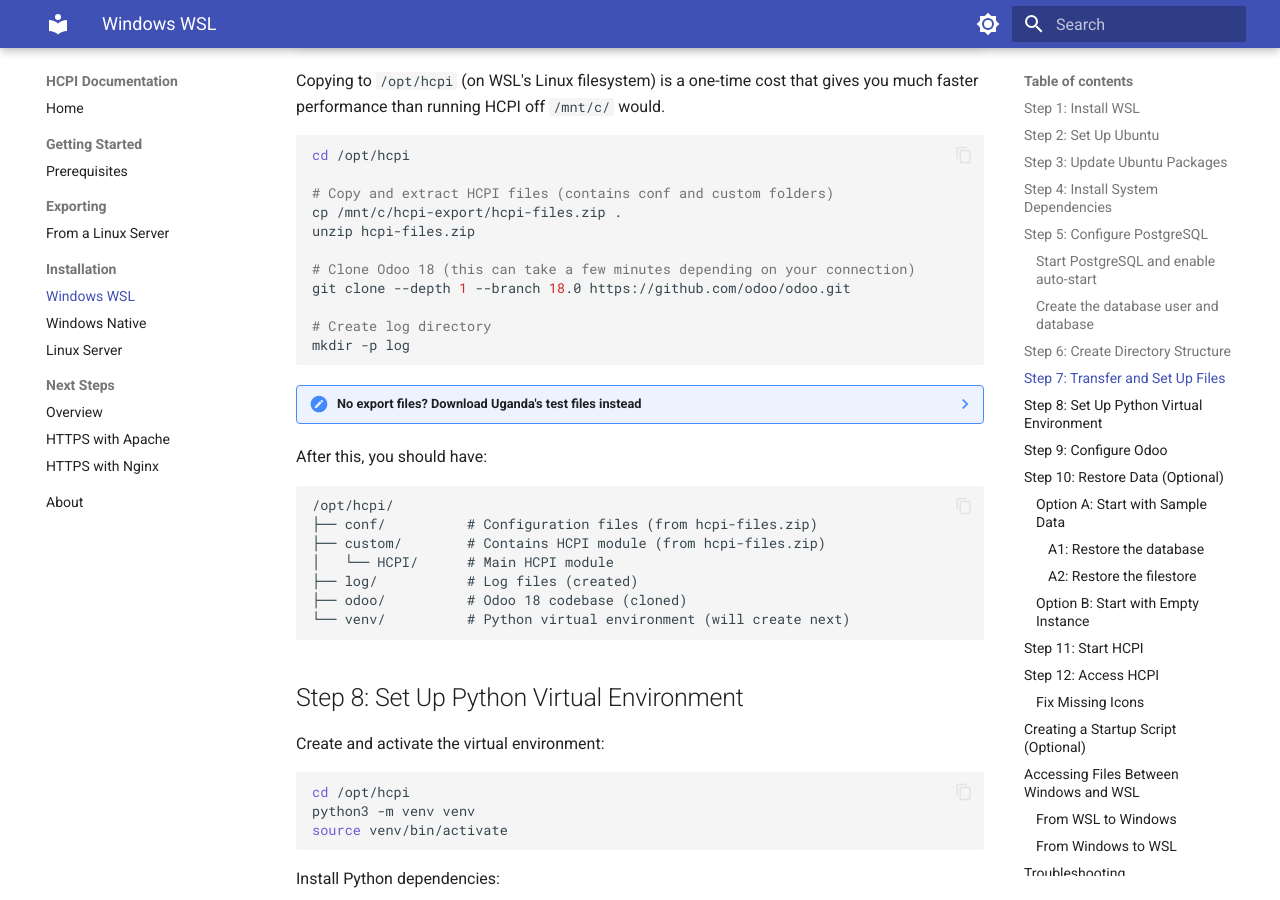
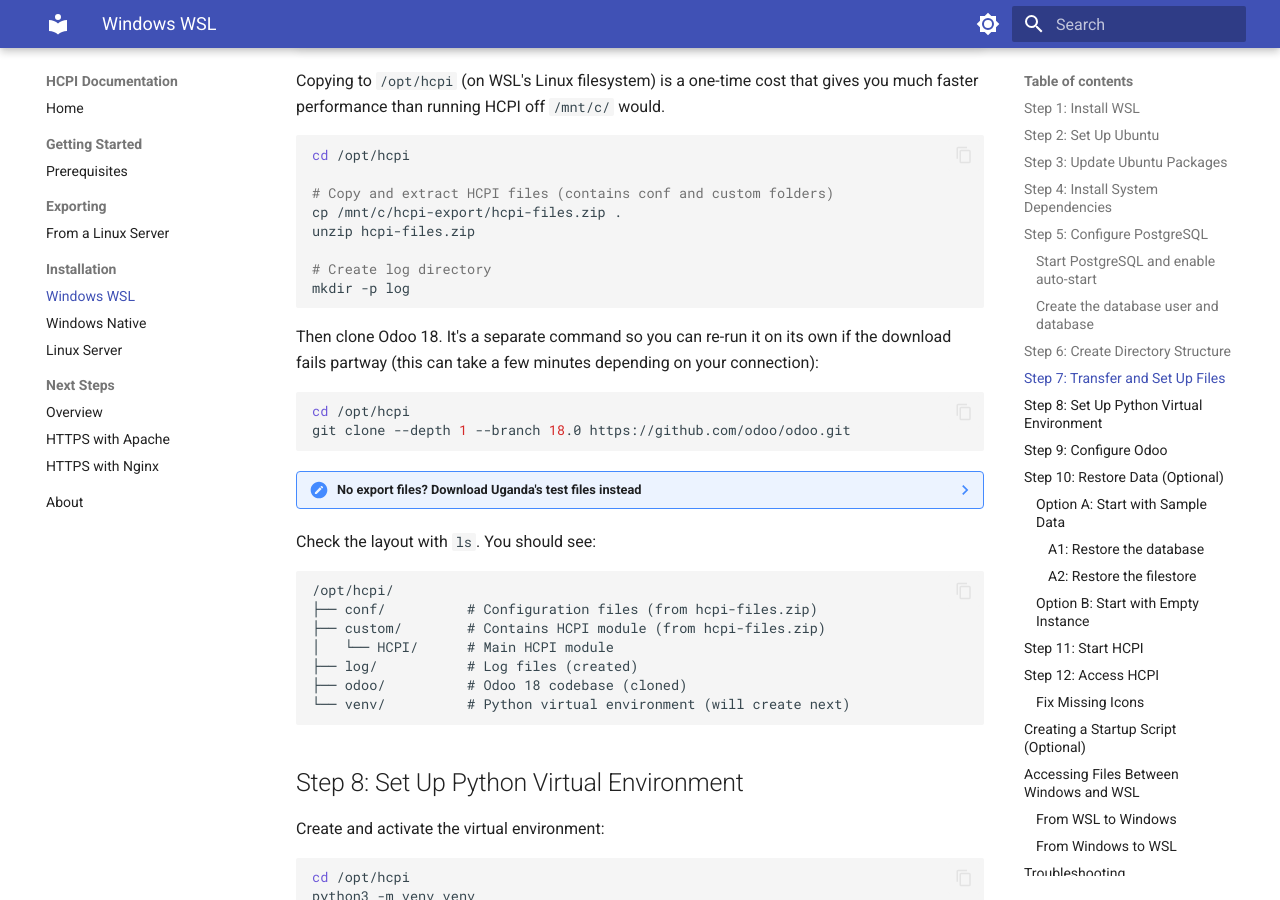
Before and after one commit to kanyeceejayA/hcpi-docs, an MkDocs documentation site: the page built from docs/installation/windows-wsl.md, in a window 1280 px wide and 900 px high, scrolled down 2942 px. Built offline with MkDocs 1.6.1 and Material for MkDocs 9.7.7, drawn with Linux system fonts in a browser that asks for light colours.

Commit message:
Clarify Odoo 18 cloning instructions in Linux and Windows installation guides for better user experience

````diff
--- a/docs/installation/windows-wsl.md
+++ b/docs/installation/windows-wsl.md
@@ -152,11 +152,15 @@
 cp /mnt/c/hcpi-export/hcpi-files.zip .
 unzip hcpi-files.zip
 
-# Clone Odoo 18 (this can take a few minutes depending on your connection)
-git clone --depth 1 --branch 18.0 https://github.com/odoo/odoo.git
-
 # Create log directory
 mkdir -p log
+```
+
+Then clone Odoo 18. It's a separate command so you can re-run it on its own if the download fails partway (this can take a few minutes depending on your connection):
+
+```bash
+cd /opt/hcpi
+git clone --depth 1 --branch 18.0 https://github.com/odoo/odoo.git
 ```
 
 ??? note "No export files? Download Uganda's test files instead"
@@ -166,11 +170,12 @@
     cd /opt/hcpi
     wget http://statistics.ubos.org/hcpishare/hcpi-files.zip
     unzip hcpi-files.zip
-    git clone --depth 1 --branch 18.0 https://github.com/odoo/odoo.git
     mkdir -p log
     ```
 
-After this, you should have:
+    Then run the separate `git clone` command above.
+
+Check the layout with `ls`. You should see:
 
 ```
 /opt/hcpi/
````
Also changed, not shown: docs/installation/linux.md (+9 -4 lines), docs/installation/windows-native.md (+9 -2 lines).
